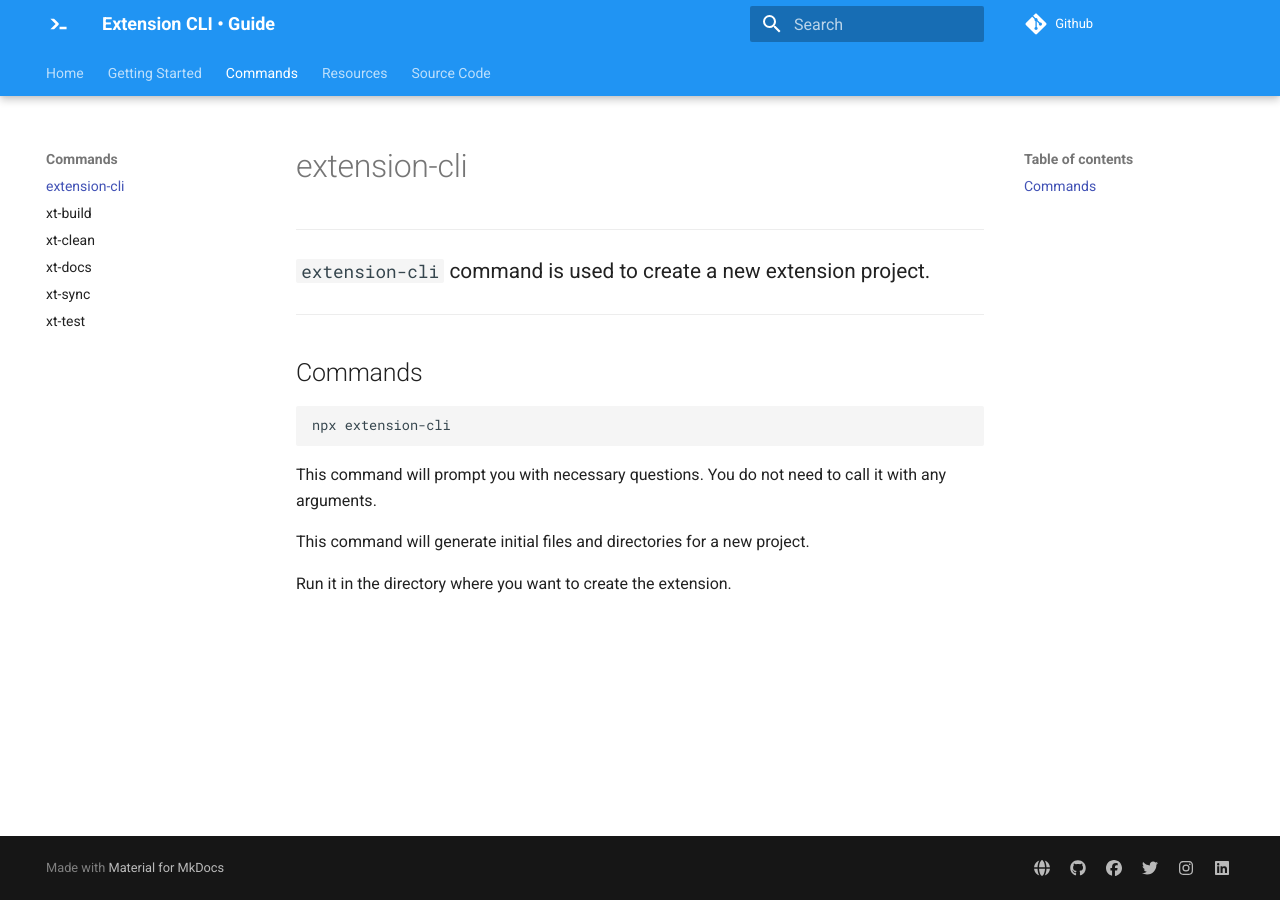
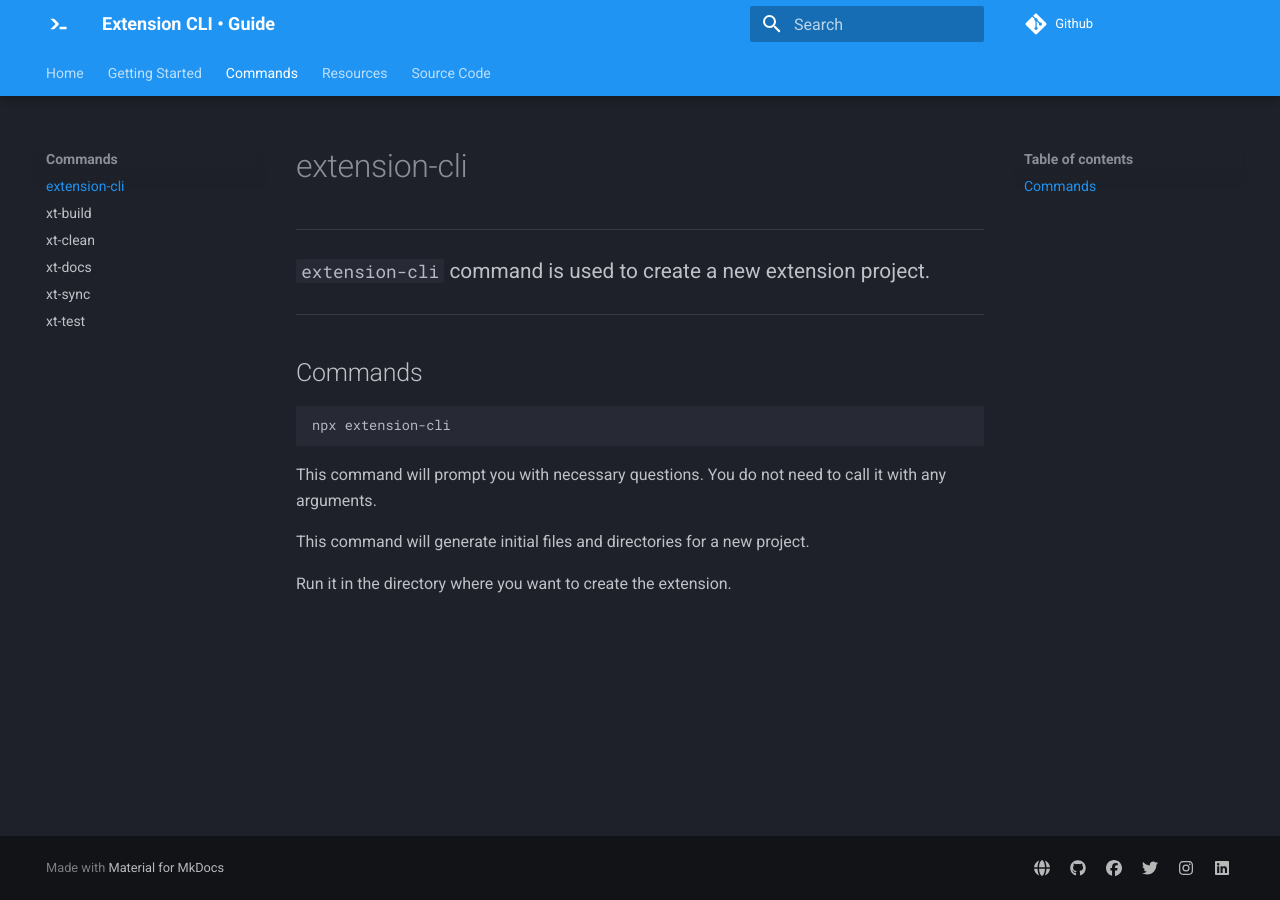
Before and after one commit to MobileFirstLLC/extension-cli, an MkDocs documentation site: the page built from guide/08-xt-create.md, in a window 1280 px wide. Built offline with MkDocs 1.6.1 and Material for MkDocs 9.7.7, drawn with Linux system fonts in a browser that asks for light colours; comment, search, counter and statistics services are not loaded.

Commit message:
docs: change scheme to slate

```diff
--- a/mkdocs.yml
+++ b/mkdocs.yml
@@ -43,7 +43,7 @@ theme:
     - navigation.tabs.sticky
     - navigation.expand
   palette:
-    scheme: preference
+    scheme: slate
     primary: blue
     accent: blue
 
```
